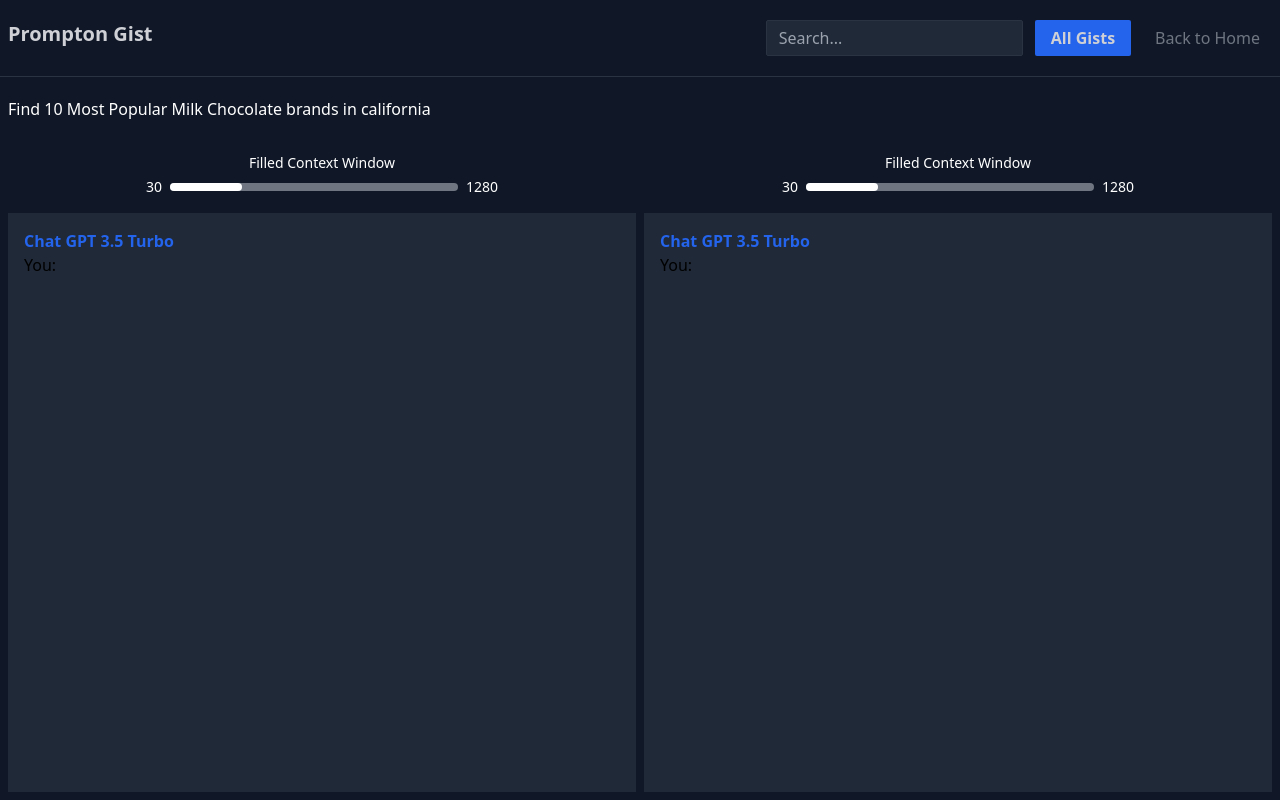
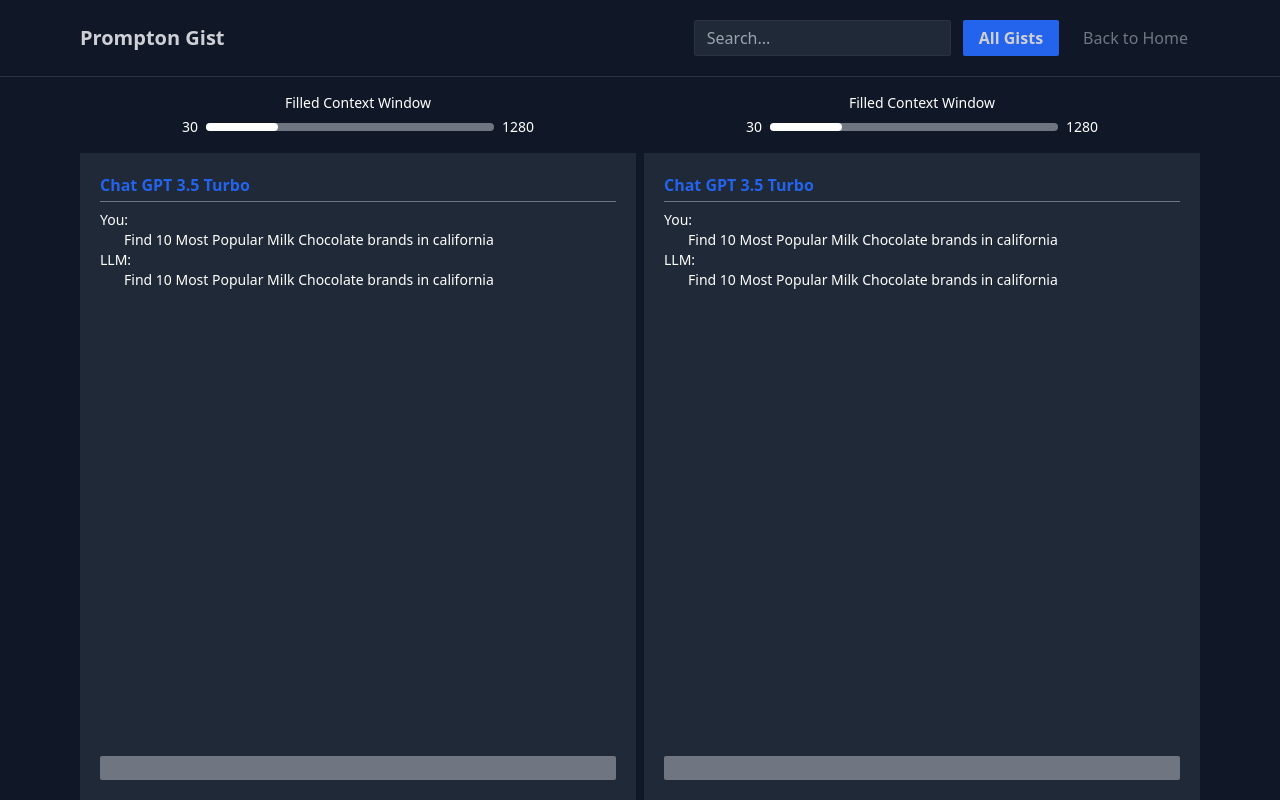
Before and after one commit to Yigitceli/prompton-gist, a Next.js app: page / in a window 1280 px wide. Built offline with nearby package versions, Linux system fonts and the light colour scheme.

Commit message:
static setup

```diff
--- a/src/app/Components/NavBar/NavBar.tsx
+++ b/src/app/Components/NavBar/NavBar.tsx
@@ -3,7 +3,7 @@
 
 function NavBar() {
   return (
-    <header className="py-5 px-2 flex justify-between border-b border-[#293342] mb-3">
+    <header className="py-5 px-20 flex justify-between border-b border-[#293342] items-center">
       <p className="text-mainText font-bold text-xl flex-1">Prompton Gist</p>
       <div className="flex justify-end flex-1 gap-3">
         <input
--- a/src/app/Components/PromptChat/Chat.tsx
+++ b/src/app/Components/PromptChat/Chat.tsx
@@ -1,14 +1,39 @@
-import React from 'react'
+import React from "react";
 
 function Chat() {
   return (
-    <div className='flex-1 h-full bg-secondBg w-full p-4'>
-        <p className='text-buttonBG font-bold'>Chat GPT 3.5 Turbo</p>
-        <div>
-            <p>You: </p>
+    <div className="flex-1 h-full bg-secondBg w-full p-[20px] flex flex-col">
+      <p className="text-buttonBG font-bold border-b-[0.5px] mb-2 pb-1 border-secondaryText">
+        Chat GPT 3.5 Turbo
+      </p>
+      <div className="h-full flex flex-col">
+        <div className="h-full">
+          <div className="flex flex-col text-sm">
+            <div>
+              <p className="text-white">You: </p>
+              <p className="text-white pl-6">
+                Find 10 Most Popular Milk Chocolate brands in california
+              </p>
+            </div>
+            <div>
+              <p className="text-white">LLM:</p>
+              <p className="text-white pl-6">
+                Find 10 Most Popular Milk Chocolate brands in california
+              </p>
+            </div>
+          </div>
         </div>
+        <div className="flex w-full">
+          <input
+            className="bg-secondaryText w-full rounded-sm px-2 text-white"
+            type="text"
+            name="question"
+            id="question"
+          />
+        </div>
+      </div>
     </div>
-  )
+  );
 }
 
-export default Chat
+export default Chat;
--- a/src/app/Components/PromptChat/Context.tsx
+++ b/src/app/Components/PromptChat/Context.tsx
@@ -2,7 +2,7 @@
 
 function Context() {
   return (
-    <div className="text-white flex flex-col gap-1 items-center text-sm pb-4">
+    <div className="text-white flex flex-col gap-1 items-center text-sm py-4">
       <p>Filled Context Window</p>
       <div className="flex gap-2 items-center">
         <span>30</span>
--- a/src/app/Pages/Prompt.tsx
+++ b/src/app/Pages/Prompt.tsx
@@ -3,8 +3,7 @@
 
 function Prompt() {
   return (
-    <div className='p-2 h-full flex flex-col'>
-        <p className='text-white mb-8'>Find 10 Most Popular Milk Chocolate brands in california</p>
+    <div className='h-full flex flex-col px-20'>
         <div className='flex gap-2 h-full flex-1'>
             <PromptChat/>
             <PromptChat/>
```
